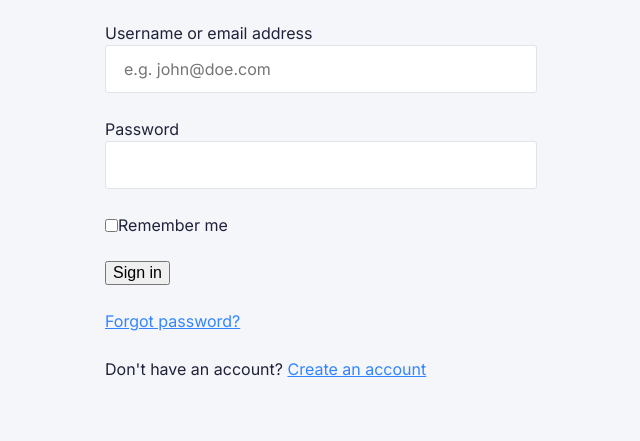
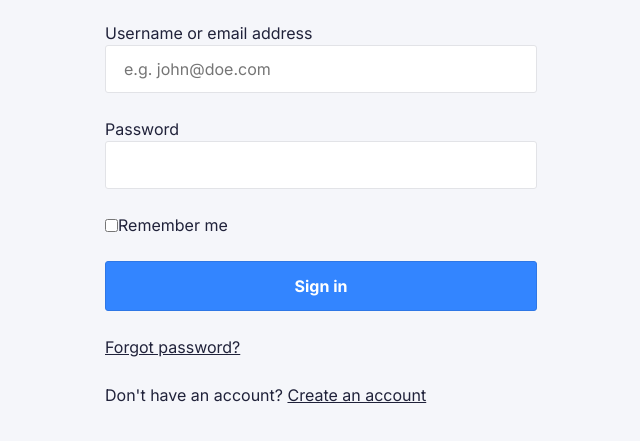
Before and after one commit to nmct-create3/login-form-design-GeeraertHerber, a plain HTML site: page index.html in a window 1280 px wide. Shown: the part 123-564 px from the top of the page, without its empty margins (319-959 px from the left). Drawn offline with Linux system fonts and the light colour scheme.

Commit message:
Design button

```diff
--- a/css/screen.css
+++ b/css/screen.css
@@ -538,23 +538,39 @@ label{
 */
 
 .c-button {
+    font-size: 16px;
+    line-height: 20px;
+    padding: 14px;
+    color: #FFFFFF;
+    font-family: inherit;
+    font-weight: 700;
+    background-color: #3385FF;
+    border-radius: 3px;
+    border: 1px solid #2E77E6;
+    width: 100%;
+
 
 }
 
 .c-button:hover {
-
+ background-color: #4F95FF;
 }
 
 .c-button:focus {
-
+    background-color: #3385FF;
+    box-shadow: 0 0 4px 3px #3385ff48;
 }
 
 .c-button:active {
-
+ background-color: #2E77E6;
 }
 
 .c-button--block {
 
+}
+
+.o-button-reset{
+    all: none;
 }
 
 /*------------------------------------*\
--- a/index.html
+++ b/index.html
@@ -57,18 +57,18 @@
                                 Remember me
                             </label>
                         </p>
-                        <p>
-                            <input type="submit" value="Sign in"/input>
+                        <p >
+                            <input class="o-button-reset c-button" type="submit" value="Sign in" >
                         </p>
-                        <p>
-                            <a href="#!">
+                        <p >
+                            <a class="o-button-reset" href="#!">
                                 Forgot password?
                             </a>
                         </p>
                     </div>
                     <div class="c-card__footer">
                         <p>
-                            Don't have an account? <a href="#">Create an account</a>
+                            Don't have an account? <a class="o-button-reset" href="#">Create an account</a>
                         </p>
                     </div>
                 </form>
```
